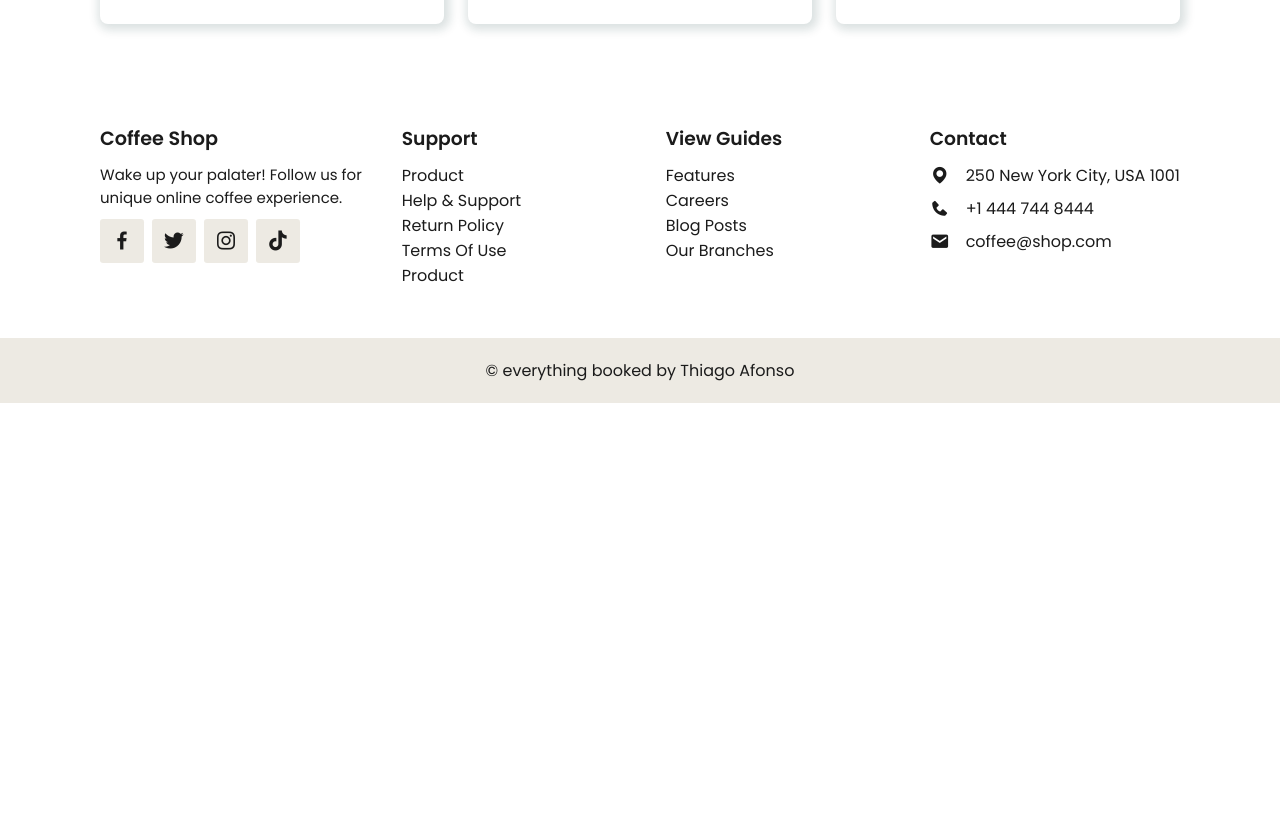
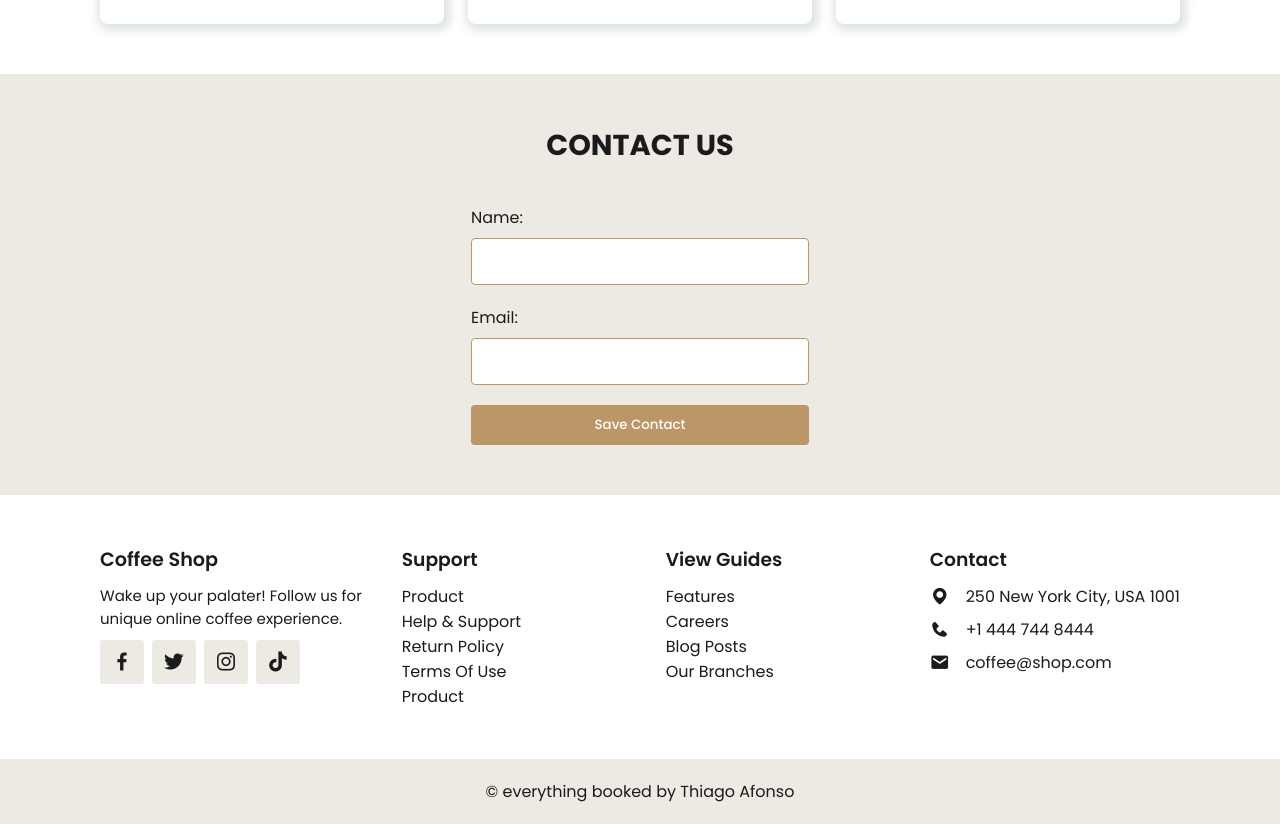
Before and after one commit to Thiagojqy0305/Loja-de-Cafe-, a plain HTML site: page index.html in a window 1280 px wide. Shown: the part 2794-3618 px from the top of the page. Before the commit the page ends 3197 px from the top, so only its background shows below. Drawn offline with nearby package versions, Linux system fonts and the light colour scheme.

Commit message:
adicionado secção de contato ao projeto

```diff
--- a/index.html
+++ b/index.html
@@ -163,6 +163,21 @@
             </div>
         </div>
     </section>
+    <!-- Contact -->
+    <section class="contact" id="contact">
+        <div class="heading">
+          <h2>Contact Us</h2>
+        </div>
+        <form id="contactForm">
+          <label for="name">Name:</label>
+          <input type="text" id="name" name="name" required />
+
+          <label for="email">Email:</label>
+          <input type="email" id="email" name="email" required />
+
+          <button type="button" onclick="saveContact()">Save Contact</button>
+        </form>
+      </section>
     <section class="footer">
         <div class="footer-box">
             <h2>Coffee Shop</h2>
--- a/main.js
+++ b/main.js
@@ -1,25 +1,48 @@
-let search = document.querySelector('.search-box');
+let search = document.querySelector(".search-box");
 
-document.querySelector('#search-icon').onclick = () => {
-        search.classList.toggle('active');
-        navbar.classList.remove('active');
-}
+document.querySelector("#search-icon").onclick = () => {
+  search.classList.toggle("active");
+  navbar.classList.remove("active");
+};
 
-let navbar = document.querySelector('.navbar');
+let navbar = document.querySelector(".navbar");
 
-document.querySelector('#menu-icon').onclick = () => {
-        navbar.classList.toggle('active');
-        search.classList.remove('active');
-}
+document.querySelector("#menu-icon").onclick = () => {
+  navbar.classList.toggle("active");
+  search.classList.remove("active");
+};
 
 window.onscroll = () => {
-        navbar.classList.remove('active');
-        search.classList.remove('active');
+  navbar.classList.remove("active");
+  search.classList.remove("active");
+};
+
+let header = document.querySelector("header");
+
+window.addEventListener("scroll", () => {
+  header.classList.toggle("shadow", window.scrollY > 0);
+});
+
+function saveContact() {
+  // Get the forms values
+  var name = document.getElementById("name").value;
+  var email = document.getElementById("email").value;
+
+  // To creat the object to represent the contact
+  var contact = {
+    name: name,
+    email: email,
+  };
+
+  // Convert the object into a JSon String
+  var contactString = JSON.stringify(contact);
+
+  // To save the string JSON on localStorage
+  localStorage.setItem("contact", contactString);
+
+  // Clear the form fields after saving
+  document.getElementById("name").value = "";
+  document.getElementById("email").value = "";
+
+  alert("Contact saved successfully!");
 }
-
-
-let header = document.querySelector('header');
-
-window.addEventListener('scroll' , () => {
-        header.classList.toggle('shadow', window.scrollY > 0);
-});
--- a/style.css
+++ b/style.css
@@ -251,6 +251,44 @@ header.shadow {
   background: var(--second-color);
   transition: 0.2s all linear;
 }
+#contact {
+  background: var(--second-color);
+  padding: 50px 0;
+}
+#contact .heading {
+  text-align: center;
+  margin-bottom: 30px;
+}
+#contact form {
+  max-width: 600px;
+  margin: 0 auto;
+  display: flex;
+  flex-direction: column;
+}
+#contact label {
+  font-size: 1rem;
+  margin-bottom: 8px;
+}
+#contact input {
+  padding: 10px;
+  margin-bottom: 20px;
+  border: 1px solid var(--main-color);
+  border-radius: 4px;
+  font-size: 1rem;
+}
+#contact button {
+  padding: 10px 20px;
+  background: var(--main-color);
+  color: var(--bg-color);
+  font-weight: 500;
+  border: none;
+  border-radius: 4px;
+  cursor: pointer;
+  transition: 0.2s all linear;
+}
+#contact button:hover {
+  background: #8a6f4d;
+}
 .footer {
   display: grid;
   grid-template-columns: repeat(auto-fit, minmax(240px, auto));
```
